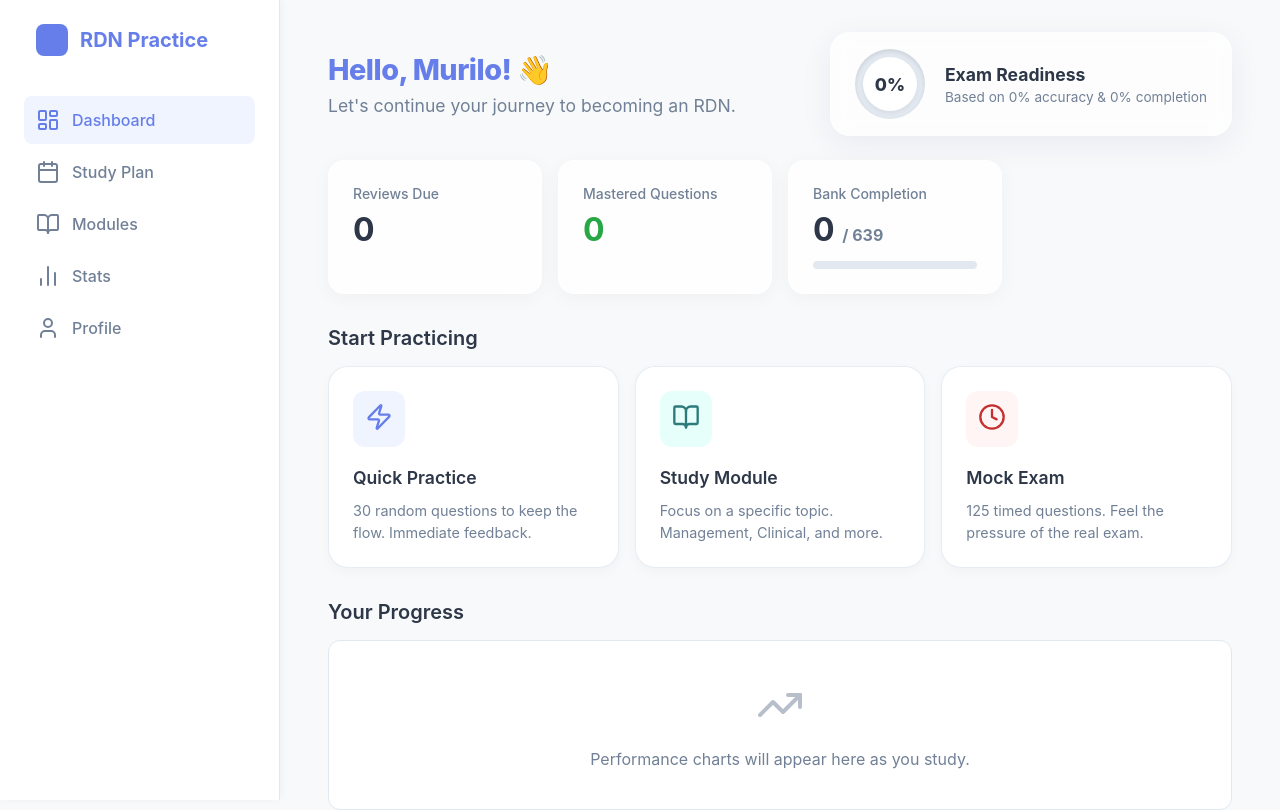
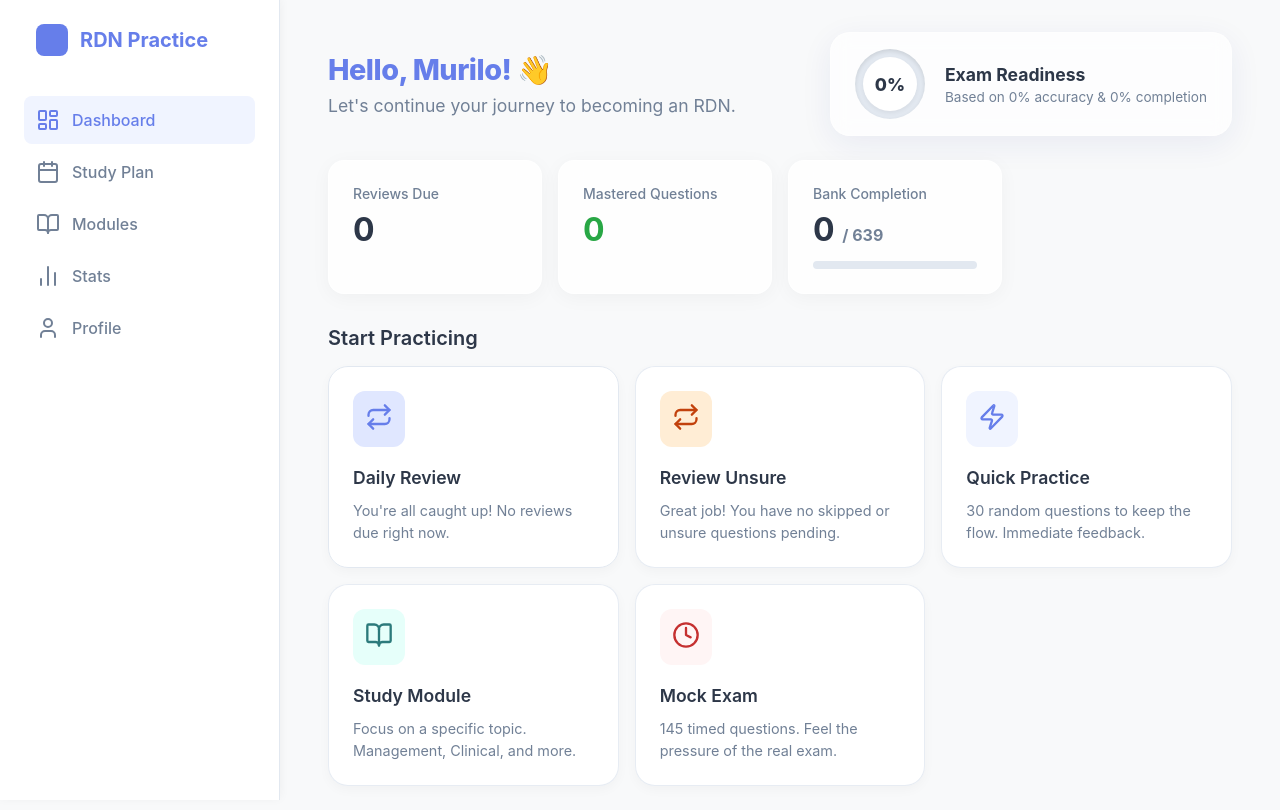
Before and after one commit to Murilotoscano/rdn-app, a Next.js app: page / in a window 1280 px wide. Shown: the top 810 px of the page. Built offline with nearby package versions, Linux system fonts and the light colour scheme.

Commit message:
fix: restore hidden action cards and increase mock exam size to 145

```diff
--- a/src/app/page.tsx
+++ b/src/app/page.tsx
@@ -94,32 +94,32 @@ export default function Home() {
       <section className={styles.actionSection}>
         <h2 className={styles.sectionTitle}>Start Practicing</h2>
         <div className={styles.actionGrid}>
-          {counts.due > 0 && (
-            <Link href="/review" className={styles.actionCard} style={{ border: '2px solid var(--primary)' }}>
+          <Link href="/review" className={styles.actionCard} style={{ border: counts.due > 0 ? '2px solid var(--primary)' : '1px solid var(--border)' }}>
             <div className={styles.cardIcon} style={{ background: '#e0e7ff', color: 'var(--primary)' }}>
               <Repeat size={28} />
             </div>
             <h3 className={styles.cardTitle}>Daily Review</h3>
             <p className={styles.cardDesc}>
-                {counts.due} due total.
+              {counts.due === 0 ? "You're all caught up! No reviews due right now." : `${counts.due} due total.`}
             </p>
+            {counts.due > 0 && (
               <div style={{ display: 'flex', gap: '8px', marginTop: '8px', flexWrap: 'wrap' }}>
                 {counts.overdue > 0 && <span style={{ fontSize: '0.75rem', padding: '2px 6px', background: '#fee2e2', color: '#b91c1c', borderRadius: '4px' }}>{counts.overdue} Overdue</span>}
                 {counts.dueUnsure > 0 && <span style={{ fontSize: '0.75rem', padding: '2px 6px', background: '#ffedd5', color: '#c2410c', borderRadius: '4px' }}>{counts.dueUnsure} Unsure</span>}
                 {counts.dueIncorrect > 0 && <span style={{ fontSize: '0.75rem', padding: '2px 6px', background: '#ffe4e6', color: '#be123c', borderRadius: '4px' }}>{counts.dueIncorrect} Errors</span>}
               </div>
+            )}
           </Link>
-          )}
 
-          {counts.dueUnsure > 0 && (
           <Link href="/review?filter=unsure" className={styles.actionCard}>
             <div className={styles.cardIcon} style={{ background: '#ffedd5', color: '#c2410c' }}>
               <Repeat size={28} />
             </div>
             <h3 className={styles.cardTitle}>Review Unsure</h3>
-              <p className={styles.cardDesc}>Focus on {counts.dueUnsure} items you marked as unsure.</p>
+            <p className={styles.cardDesc}>
+              {counts.dueUnsure === 0 ? "Great job! You have no skipped or unsure questions pending." : `Focus on ${counts.dueUnsure} items you marked as unsure.`}
+            </p>
           </Link>
-          )}
 
           <Link href="/practice?mode=quick" className={styles.actionCard}>
             <div className={styles.cardIcon}>
@@ -147,7 +147,7 @@ export default function Home() {
             </div>
             <h3 className={styles.cardTitle}>Mock Exam</h3>
             <p className={styles.cardDesc}>
-              125 timed questions. Feel the pressure of the real exam.
+              145 timed questions. Feel the pressure of the real exam.
             </p>
           </Link>
         </div>
```
Also changed, not shown: src/app/simulation/page.tsx (+5 -5 lines). Lines whose indentation alone changed are shown as unchanged.
